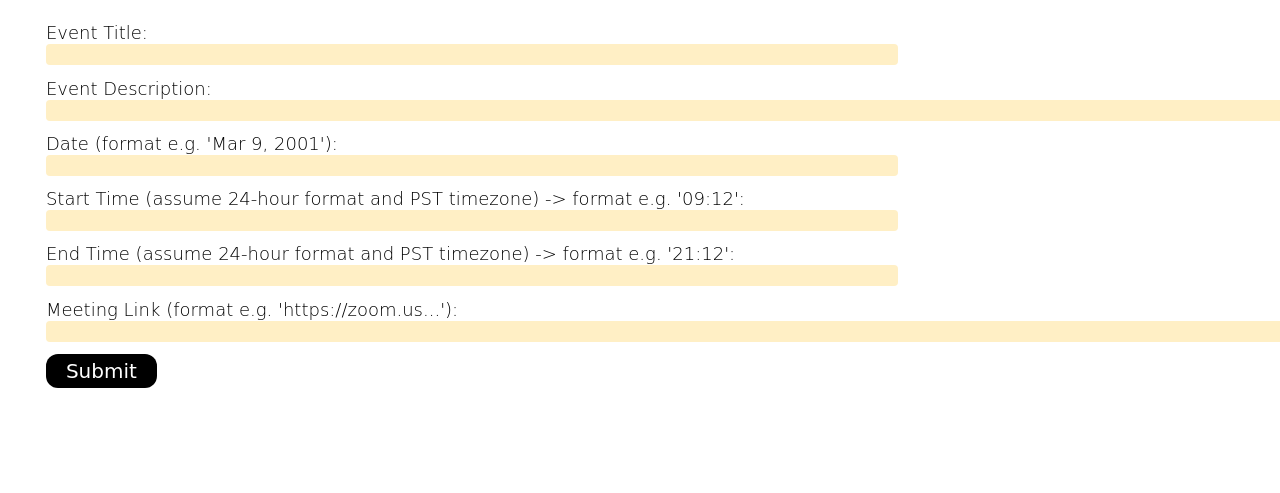
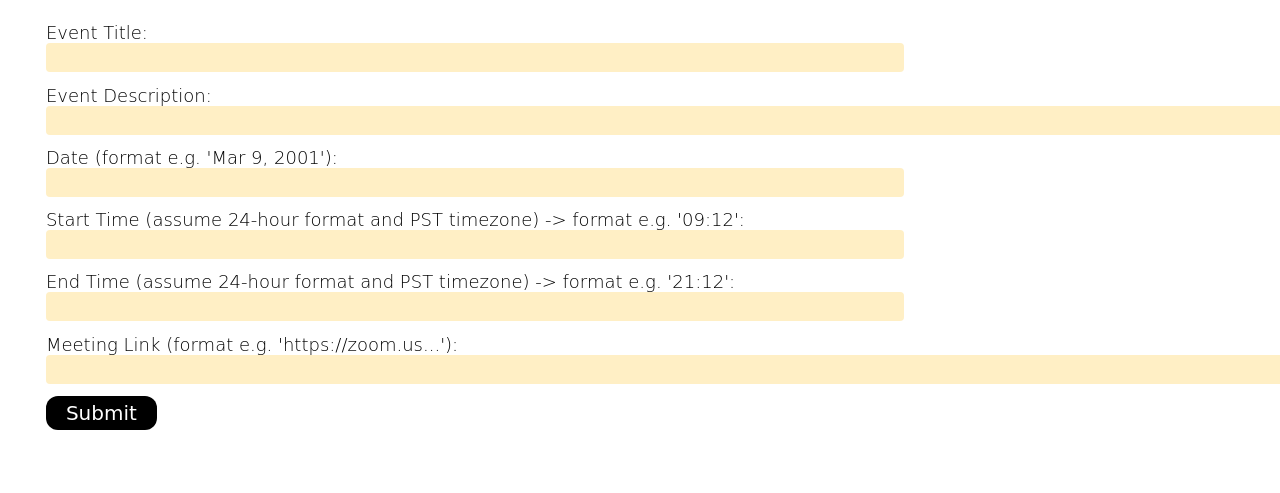
Before and after one commit to gstawde/CollaBEARate, a website: page HTML/pencilMeInPage.html in a window 1280 px wide. Shown: the part 229-722 px from the top of the page. Drawn offline with Linux system fonts and the light colour scheme; a web font is replaced by a local one.

Commit message:
Minor changes to PencilMeIn.html form styling

```diff
--- a/CSS/pencilMeInPageStyling.css
+++ b/CSS/pencilMeInPageStyling.css
@@ -110,12 +110,12 @@ li a {
     font-weight: lighter;
 }
 input[type="text"] {
-    background-color: #FDCA40;
-    opacity: 0.3;
+    background: rgba(253, 202, 64, 0.3);
     border-radius: 4px;
     border: none;
     font-size: 16px;
     font-family: 'DynaPuff', cursive;
+    padding: 5px;
 }
 input[type="submit"] {
     font-family: 'DynaPuff', cursive;
```
